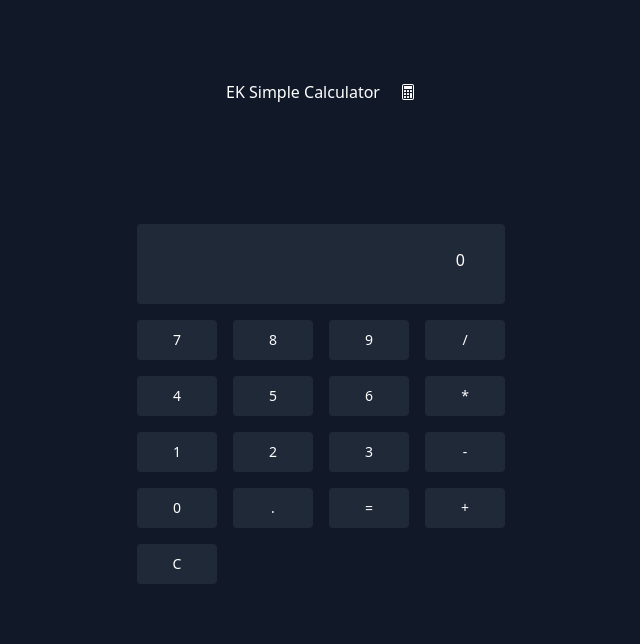
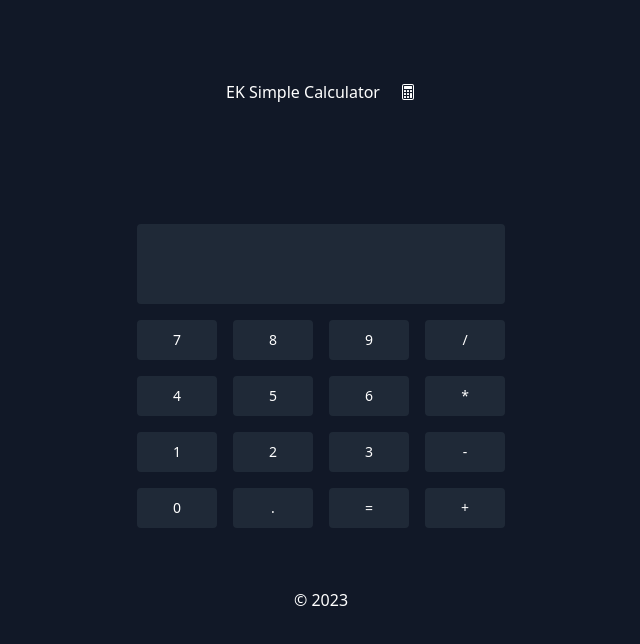
Before and after one commit to Eclarkhalid/calculator-app, a Next.js app: page / in a window 1280 px wide. Shown: the top 644 px of the page, without its empty margins (319-959 px from the left). Built offline with nearby package versions, Linux system fonts and the light colour scheme.

Commit message:
Update the calculator

```diff
--- a/components/calculator.tsx
+++ b/components/calculator.tsx
@@ -6,13 +6,9 @@ import Button from "./button";
 import { add, substract, multiply, divide } from "@/utils/utils";
 
 const Calculator = () => {
-  const [display, setDisplay] = useState('0');
-
+  const [display, setDisplay] = useState("");
   const [firstOperand, setFirstOperand] = useState<number | null>(null);
   const [currentOperation, setCurrentOperation] = useState<string | null>(null);
-
-
-
 
   const handleClick = (value: string) => {
     switch (value) {
@@ -29,7 +25,7 @@ const Calculator = () => {
         setDisplay(display + value);
         break;
       case "=":
-        if (firstOperand !== null && currentOperation) {
+        if (firstOperand!== null && currentOperation) {
           const result = performCalculation();
           setFirstOperand(null);
           setCurrentOperation(null);
@@ -63,24 +59,23 @@ const Calculator = () => {
           return divide(parseFloat(firstOperand), secondOperand);
         } catch (e) {
           setDisplay(e.message);
-
+          return 0;
         }
-        break;
       default:
-        break;
+        return 0;
     }
   }
-  const buttons = ["7", "8", "9", "/", "4", "5", "6", "*", "1", "2", "3", "-", "0", ".", "=", "+", "C"];
-  return <>
+
+  const buttons = ["7", "8", "9", "/", "4", "5", "6", "*", "1", "2", "3", "-", "0", ".", "=", "+"];
+
+  return (
     <div className="p-10 grid grid-cols-4 gap-4 max-w-lg">
       <Display value={display} />
-      {
-        buttons.map((button, index) => (
-          <Button key={index} value={button} onClick={() => handleClick(button)} />
-        ))
-      }
+      {buttons.map((button, index) => (
+        <Button key={index} value={button} onClick={() => handleClick(button)} />
+      ))}
     </div>
-  </>
-}
+  );
+};
 
 export default Calculator;
--- a/pages/index.tsx
+++ b/pages/index.tsx
@@ -12,6 +12,9 @@ export default function Home() {
   <div className="flex items-center justify-center ">
     <Calculator />
   </div>
+  <h1 className="flex justify-center items-center font-medium gap-5 p-5 text-white text-center">
+      &copy; 2023
+    </h1>
   </div>
   </>;
 }
```
